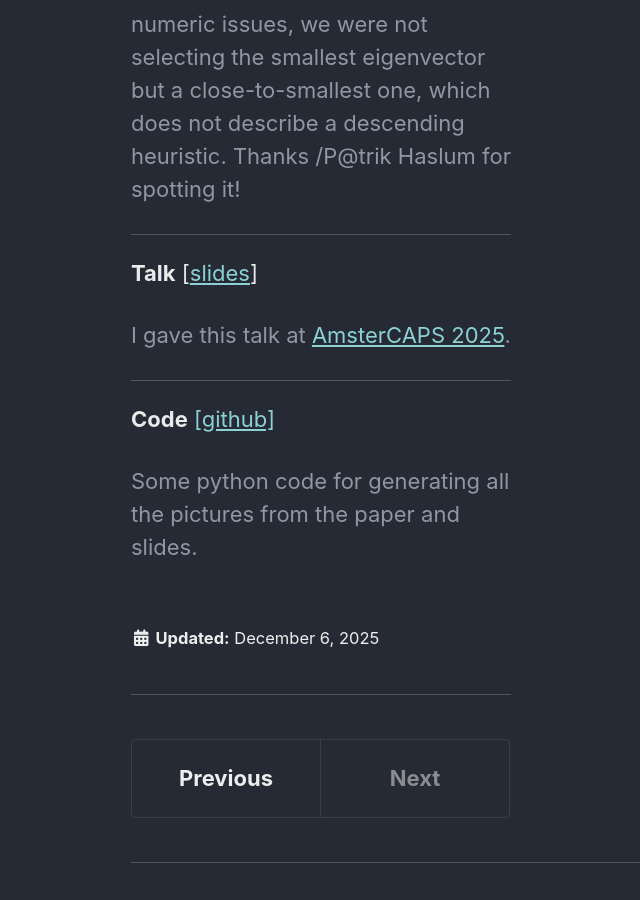
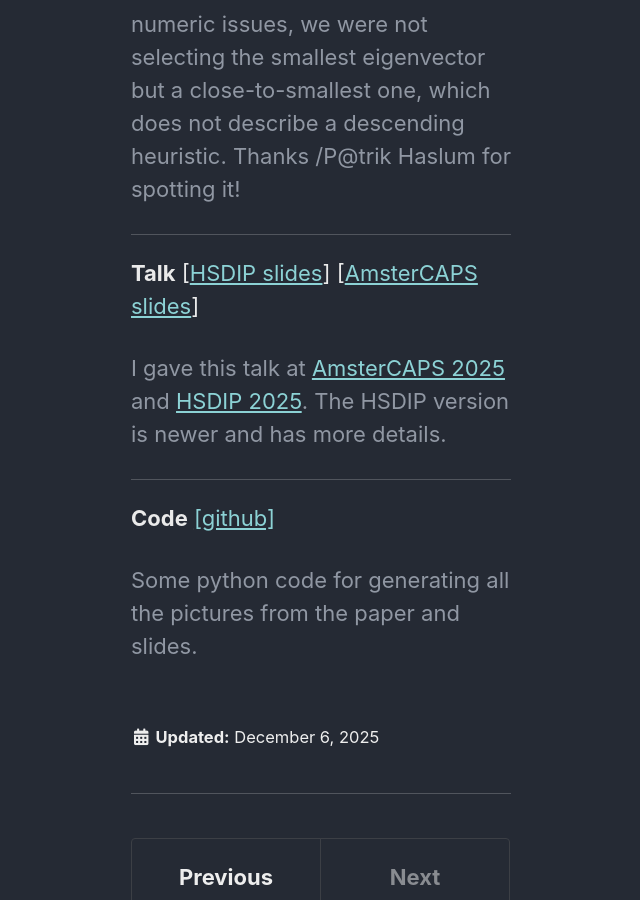
Before and after one commit to schmlz/schmlz.github.io, a Jekyll site: the page built from _posts/2025-09-02-spectral-graph-theory.markdown, in a window 1280 px wide and 900 px high, scrolled down 1402 px. Shown: the whole window, without its empty margins (319-959 px from the left). Built offline with Jekyll 4.4.1, drawn with Linux system fonts in a browser that asks for light colours; cached includes are drawn as plain includes.

Commit message:
added hsdip talk

```diff
--- a/_posts/2025-09-02-spectral-graph-theory.markdown
+++ b/_posts/2025-09-02-spectral-graph-theory.markdown
@@ -27,9 +27,9 @@ This paper was accepted at the [HSDIP 2025](https://icaps25.icaps-conference.org
 
 ----
 
-**Talk** [[slides]({{ site.url }}/downloads/spectral-graph-theory/spectral_graph_theory_amstercaps_talk.pdf)]
+**Talk** [[HSDIP slides]({{ site.url }}/downloads/spectral-graph-theory/spectral_graph_theory_hsdip_talk.pdf)] [[AmsterCAPS slides]({{ site.url }}/downloads/spectral-graph-theory/spectral_graph_theory_amstercaps_talk.pdf)]
 
-I gave this talk at [AmsterCAPS 2025](https://galvusdamor.github.io/ourAMSTERcaps25/).
+I gave this talk at [AmsterCAPS 2025](https://galvusdamor.github.io/ourAMSTERcaps25/) and [HSDIP 2025](https://icaps25.icaps-conference.org/program/workshops/hsdip/). The HSDIP version is newer and has more details.
 {: style="color: #9097a3"}
 
 ----
```
Also changed, not shown: 1 other file.
